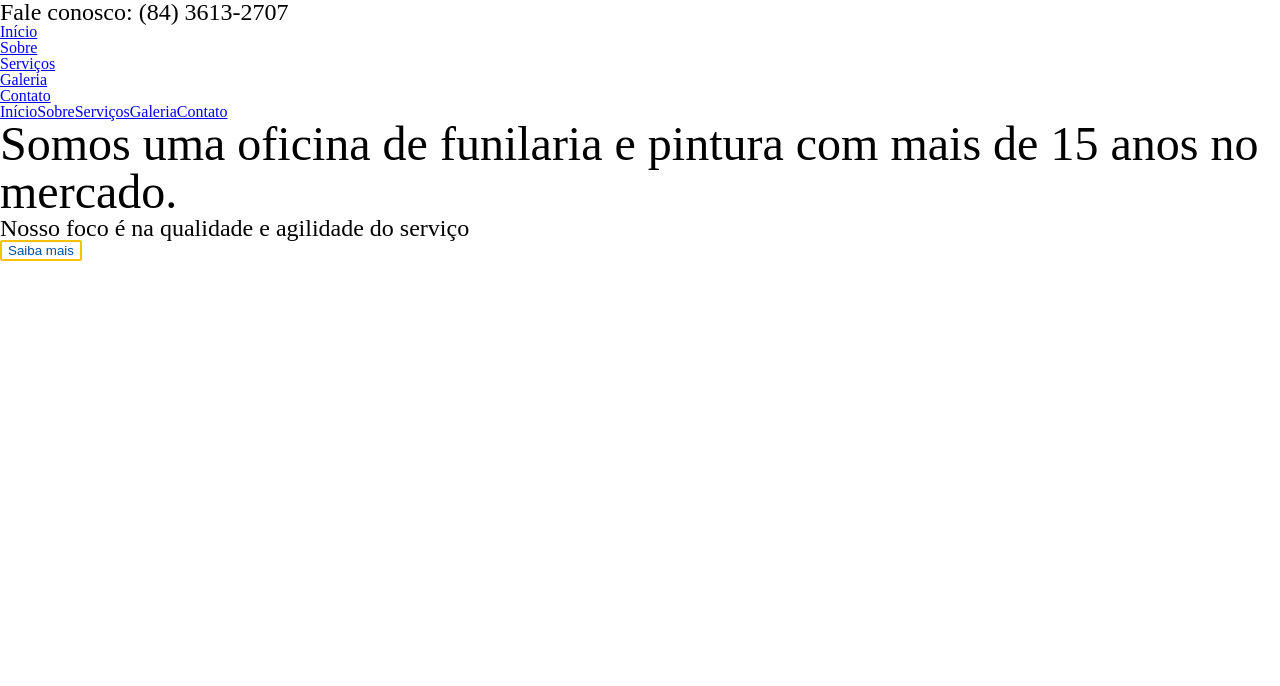
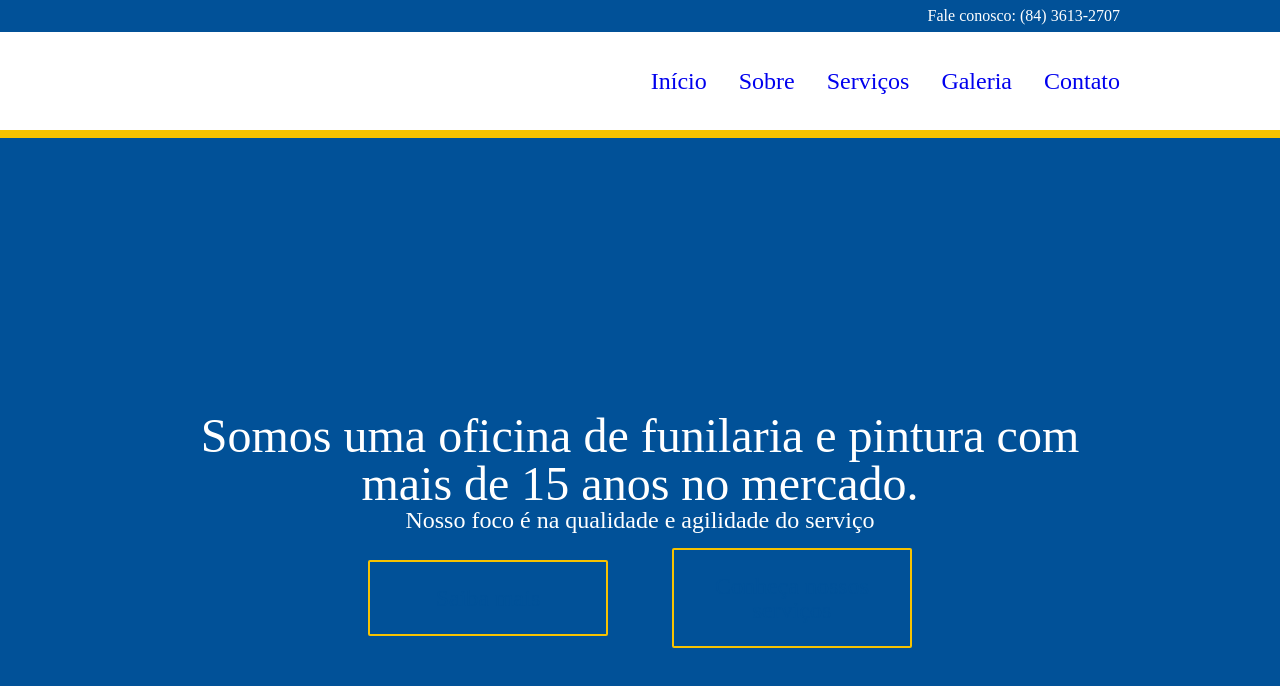
Before and after one commit to pvnetto/FastBox-Site, a Next.js app: page / in a window 1280 px wide. Shown: the top 686 px of the page. Built offline with nearby package versions, Linux system fonts and the light colour scheme.

Commit message:
finish core header layout

```diff
--- a/components/Container.js
+++ b/components/Container.js
@@ -1,13 +1,43 @@
 import React from 'react';
 import style from 'styled-components';
+import Colors from './helpers/colors';
+
+const variantBG = ({ variant }) => {
+    switch (variant) {
+        case 'primary':
+            return 'white';
+        case 'secondary':
+            return `${Colors.BLUE}`;
+        case 'tertiary':
+            return `${Colors.YELLOW}`;
+        default:
+            return 'white';
+    }
+}
+
+const variantColor = ({ variant }) => {
+    switch (variant) {
+        case 'primary':
+            return `${Colors.BLUE}`;
+        case 'secondary':
+            return `white`;
+        case 'tertiary':
+            return `${Colors.BLUE}`;
+        default:
+            return `${Colors.BLUE}`;
+    }
+}
 
 const StyledContainer = style.div`
-    padding: 0rem 10rem;
+    width: 100%;
+    background: ${(variant) => variantBG(variant)};
+    color: ${(variant) => variantColor(variant)};
 `
 
-const Container = ({ children }) => {
+
+const Container = ({ children, ...props }) => {
     return (
-        <StyledContainer>{children}</StyledContainer>
+        <StyledContainer {...props}>{children}</StyledContainer>
     );
 };
 
--- /dev/null
+++ b/components/Content.js
@@ -0,0 +1,14 @@
+import React from 'react';
+import style from 'styled-components';
+
+const StyledContent = style.div`
+    padding: 0rem 10rem;
+`
+
+const Content = ({ children }) => {
+    return (
+        <StyledContent>{children}</StyledContent>
+    );
+};
+
+export default Content;
--- a/components/Layout.js
+++ b/components/Layout.js
@@ -8,19 +8,7 @@ const LayoutDiv = style.div`
 `
 
 const Reset = css`
-    html, body, div, span, applet, object, iframe,
-    h1, h2, h3, h4, h5, h6, p, blockquote, pre,
-    a, abbr, acronym, address, big, cite, code,
-    del, dfn, em, img, ins, kbd, q, s, samp,
-    small, strike, strong, sub, sup, tt, var,
-    b, u, i, center,
-    dl, dt, dd, ol, ul, li,
-    fieldset, form, label, legend,
-    table, caption, tbody, tfoot, thead, tr, th, td,
-    article, aside, canvas, details, embed,
-    figure, figcaption, footer, header, hgroup,
-    main, menu, nav, output, ruby, section, summary,
-    time, mark, audio, video {
+    * {
         margin: 0;
         padding: 0;
         border: 0;
@@ -67,8 +55,16 @@ const Reset = css`
         font-size: 3rem;
     }
 
-    p {
+    a, p {
         font-size: 1.5rem;
+    }
+
+    a {
+        text-decoration: none;
+    }
+
+    small {
+        font-size: 1rem;
     }
 `
 
--- a/components/navbar/Navbar.js
+++ b/components/navbar/Navbar.js
@@ -1,19 +1,54 @@
 import React from 'react';
+import style from 'styled-components';
+import Colors from '../helpers/colors';
+import Container from '../Container';
+import Content from '../Content';
+
+const NavbarStyle = style.nav`
+    border-bottom: 8px solid ${Colors.YELLOW};
+`
+
+const NavbarTop = style.div`
+    display: flex;
+    align-items: center;
+    justify-content: flex-end;
+    padding: 0.5rem 0;
+`
+
+const NavList = style.ul`
+    padding: 2.3rem 0;
+    display: flex;
+    justify-content: flex-end;
+
+    li {
+        display: inline;
+        margin-left: 2rem;
+    }
+`
+
+const MobileNav = style.div`
+    display: none;
+`
 
 const Navbar = () => {
     return (
-        <nav>
-            <div>
-                <p>Fale conosco: (84) 3613-2707</p>
-            </div>
+        <NavbarStyle>
+            <Container variant={'secondary'}>
+                <Content>
+                    <NavbarTop>
+                        <small>Fale conosco: (84) 3613-2707</small>
+                    </NavbarTop>
+                </Content>
+            </Container>
 
+            <Content>
                 <div>
                     <a href="index.html">
                         {/* <img id="logo" src="assets/logo-hires.png" alt="" /> */}
                     </a>
-                <ul>
+                    <NavList>
                         <li>
-                        <a href="#start-banner">Início</a>
+                            <a href="#start-banner"><p>Início</p></a>
                         </li>
                         <li>
                             <a href="#about">Sobre</a>
@@ -27,24 +62,24 @@ const Navbar = () => {
                         <li>
                             <a href="#contact">Contato</a>
                         </li>
-                </ul>
+                    </NavList>
 
-                <div>
+                    <MobileNav>
                         <a href="/">
                             {/* <img src="assets/menu_icon.png" alt="" /> */}
                         </a>
                         <div>
                             {/* <img src="assets/close_btn.png" alt="" /> */}
-
                             <a href="#start-banner">Início</a>
                             <a href="#about">Sobre</a>
                             <a href="#services">Serviços</a>
                             <a href="#gallery">Galeria</a>
                             <a href="#contact">Contato</a>
                         </div>
+                    </MobileNav>
                 </div>
-            </div>
-        </nav>
+            </Content>
+        </NavbarStyle>
     );
 };
 
--- a/components/sections/jumbotron/Jumbotron.js
+++ b/components/sections/jumbotron/Jumbotron.js
@@ -1,11 +1,46 @@
 import React from 'react';
+import style from 'styled-components';
+
 import Button from '../../buttons/Button';
+import Container from '../../Container';
+import Content from '../../Content';
+
+const JumbotronStyle = style.header`
+    height: 100vh;
+    display: flex;
+    align-items: center;
+    justify-content: center;
+
+    text-align: center;
+`
+
+const JumbotronButtons = style.div`
+    display: flex;
+    align-items: center;
+    justify-content: center;
+
+    margin: 1rem 0;
+
+    a {
+        display: inline-block;
+        width: 25%;
+
+        margin: 0 2rem;
+    }
+
+    button {
+        padding: 1.5rem 0;
+        width: 100%;
+    }
+`
+
 
 const Jumbotron = () => {
     return (
-        <header>
-            <div id="start-banner">
-                <div id="banner-info">
+        <Container variant={'secondary'}>
+            <Content>
+                <JumbotronStyle>
+                    <div>
                         <div>
                             <h1>
                                 Somos uma oficina de
@@ -14,12 +49,19 @@ const Jumbotron = () => {
                             </h1>
                             <p>Nosso foco é na qualidade e agilidade do serviço</p>
                         </div>
+
+                        <JumbotronButtons>
                             <a href="#about">
                                 <Button primary >Saiba mais</Button>
                             </a>
+                            <a href="#services">
+                                <Button primary >Conheça nossos serviços</Button>
+                            </a>
+                        </JumbotronButtons>
                     </div>
-            </div>
-        </ header>
+                </ JumbotronStyle>
+            </Content>
+        </ Container>
     );
 };
 
```
Also changed, not shown: pages/index.js (+4 -4 lines). Lines whose indentation alone changed are shown as unchanged.
